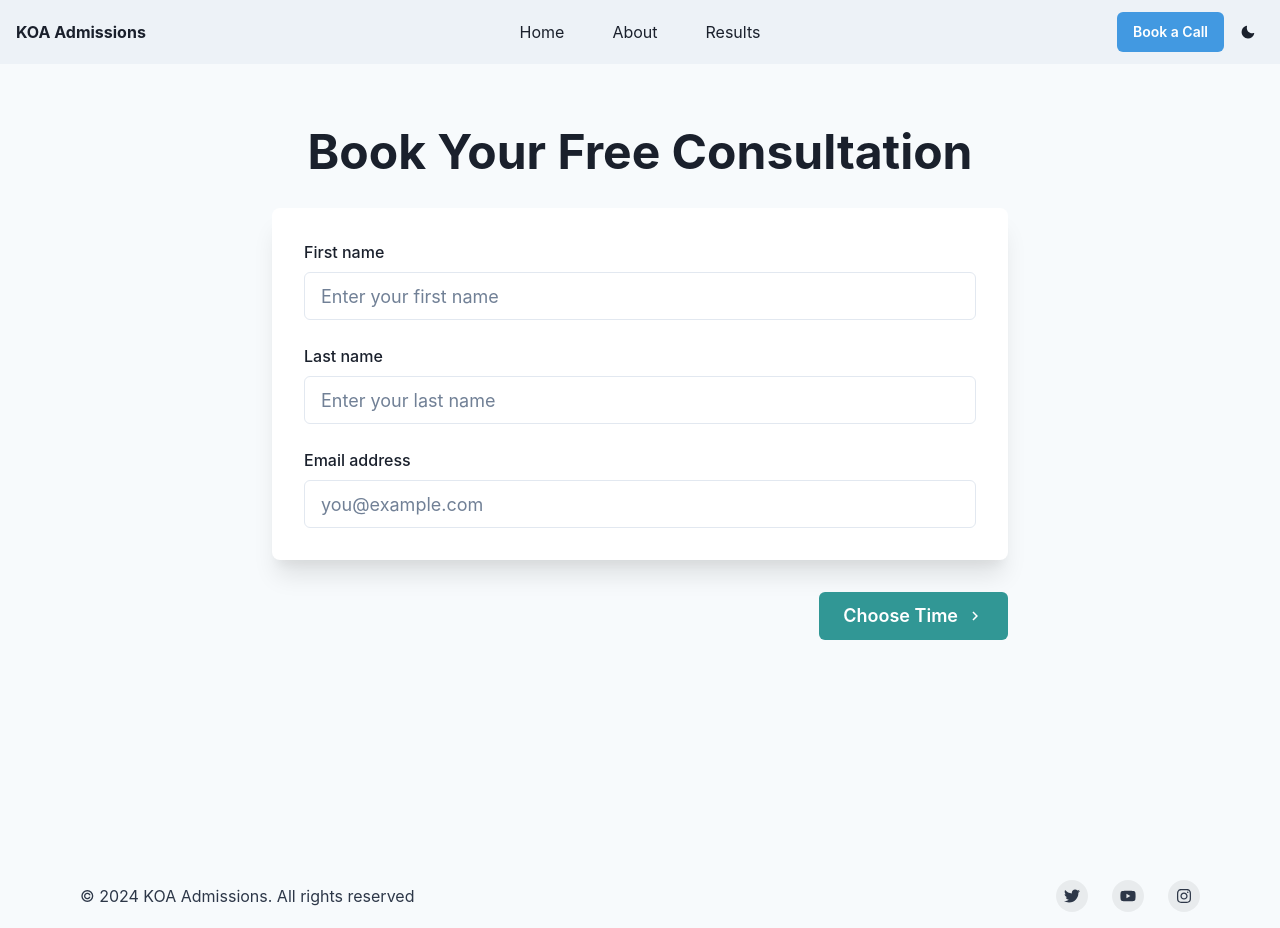
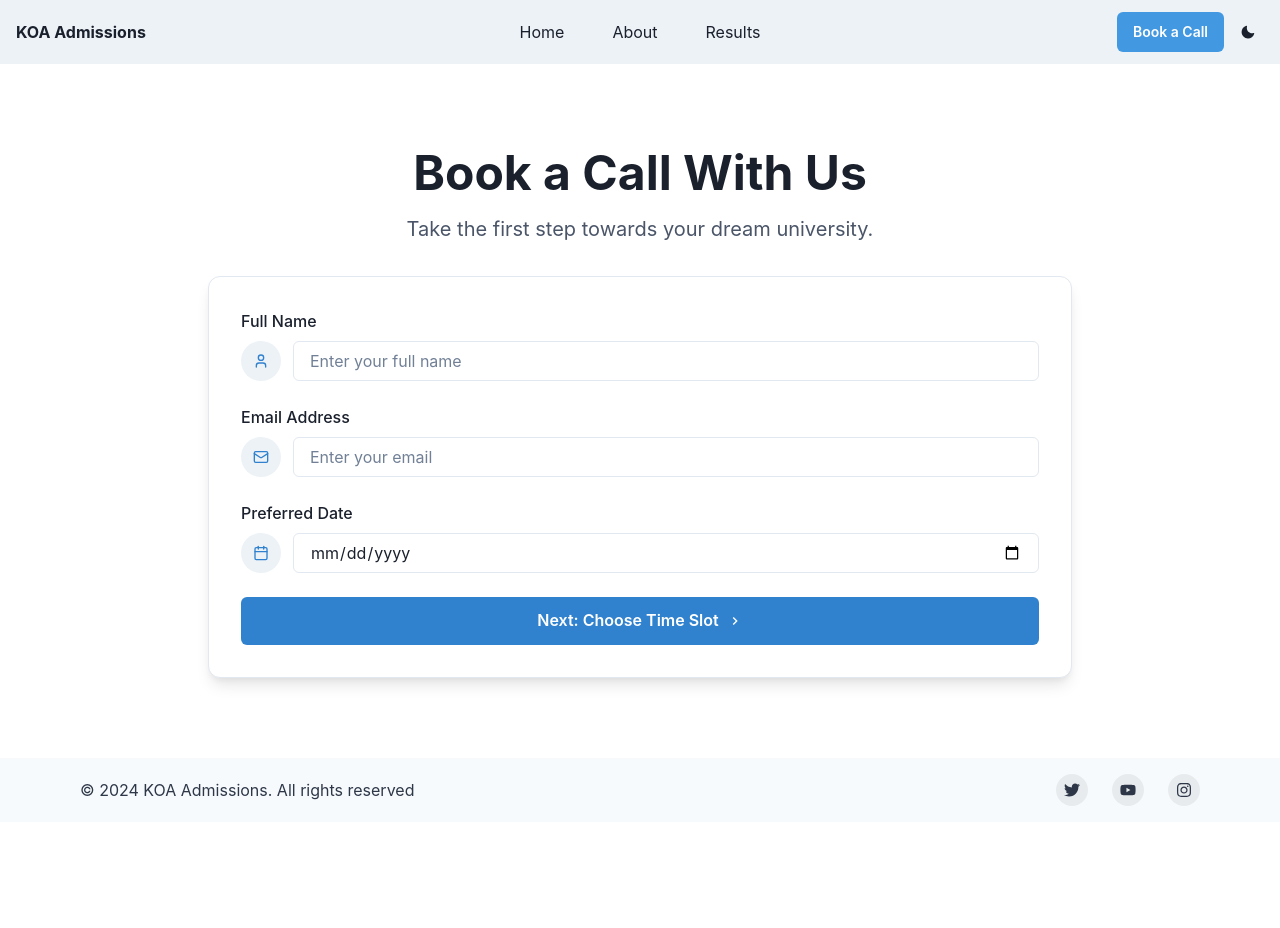
Before and after one commit to ga26oe/koa-admissions-website, a Next.js app: page /bookaCall in a window 1280 px wide. After the commit the page ends 822 px from the top, so only its background shows below. Built offline with nearby package versions, Linux system fonts and the light colour scheme.

Commit message:
styled booking appointment page

```diff
--- a/components/BookACallPage.tsx
+++ b/components/BookACallPage.tsx
@@ -1,6 +1,7 @@
 "use client";
 
-import { useState } from "react";
+import React, { useState } from "react";
+import Link from "next/link";
 import {
   Box,
   Button,
@@ -17,84 +18,76 @@ import {
   useColorModeValue,
   Circle,
   Icon,
+  HStack,
 } from "@chakra-ui/react";
 import { motion } from "framer-motion";
-import { ChevronRightIcon } from "@chakra-ui/icons";
-import { Calendar, User, Mail } from "lucide-react";
+import { ChevronRightIcon, ChevronLeftIcon } from "@chakra-ui/icons";
+import { Calendar, User, Mail, Check } from "lucide-react";
 import CalendlyEmbed from "./CalendlyEmbed";
-import { IconType } from "react-icons";
+import { LucideIcon } from "lucide-react";
 
 const MotionBox = motion(Box);
 
-const Form1 = () => (
-  <VStack spacing={6} align="stretch">
-    <FormControl>
-      <FormLabel htmlFor="first-name">First name</FormLabel>
-      <Input id="first-name" placeholder="Enter your first name" size="lg" />
-    </FormControl>
-    <FormControl>
-      <FormLabel htmlFor="last-name">Last name</FormLabel>
-      <Input id="last-name" placeholder="Enter your last name" size="lg" />
-    </FormControl>
-    <FormControl>
-      <FormLabel htmlFor="email">Email address</FormLabel>
-      <Input id="email" type="email" placeholder="you@example.com" size="lg" />
-    </FormControl>
-  </VStack>
-);
-
-const Form2 = () => (
-  <VStack spacing={6} align="stretch">
-    <Text fontSize="lg" fontWeight="medium">
-      Choose a time that works best for you. We're excited to meet!
-    </Text>
-    <Box borderRadius="lg" overflow="hidden" boxShadow="md">
-      <CalendlyEmbed url="https://calendly.com/gajai-avinash/15-min-admissions-consultation-1" />
-    </Box>
-  </VStack>
-);
-
-const Form3 = () => (
-  <VStack spacing={6} align="center">
-    <Icon as={Calendar} w={12} h={12} color="teal.500" />
-    <Heading as="h2" size="xl" textAlign="center">
-      Thank You!
-    </Heading>
-    <Text fontSize="lg" textAlign="center">
-      We've received your information and will be in touch soon with more
-      details about your consultation.
-    </Text>
-  </VStack>
-);
-
-interface StepIconProps {
-  icon: IconType;
-  isActive: boolean;
+interface InputFieldProps {
+  icon: LucideIcon;
+  label: string;
+  placeholder: string;
+  type?: string;
 }
 
-const StepIcon: React.FC<StepIconProps> = ({ icon, isActive }) => (
+const InputField: React.FC<InputFieldProps> = ({
+  icon: IconComponent,
+  label,
+  placeholder,
+  type = "text",
+}) => {
+  return (
+    <FormControl>
+      <FormLabel>{label}</FormLabel>
+      <Flex align="center">
         <Circle
           size="40px"
-    bg={isActive ? "teal.500" : "gray.200"}
-    color={isActive ? "white" : "gray.500"}
+          bg={useColorModeValue("gray.100", "gray.700")}
+          mr={3}
         >
-    <Icon as={icon} w={5} h={5} />
+          <Icon
+            as={IconComponent}
+            color={useColorModeValue("blue.500", "blue.200")}
+          />
         </Circle>
+        <Input type={type} placeholder={placeholder} />
+      </Flex>
+    </FormControl>
   );
+};
 
-export default function BookACallPage() {
+const BookACallPage: React.FC = () => {
+  const [step, setStep] = useState<number>(1);
+  const [isSubmitting, setIsSubmitting] = useState<boolean>(false);
   const toast = useToast();
-  const [step, setStep] = useState(1);
-  const bgColor = useColorModeValue("gray.50", "gray.800");
-  const textColor = useColorModeValue("gray.800", "white");
 
-  const nextStep = () => setStep(step + 1);
-  const prevStep = () => setStep(step - 1);
+  const handleSubmit = (e: React.FormEvent) => {
+    e.preventDefault();
+    setIsSubmitting(true);
+    // Simulating form submission
+    setTimeout(() => {
+      setIsSubmitting(false);
+      setStep(2);
+      toast({
+        title: "Information Received",
+        description: "Please select a time slot in the calendar below.",
+        status: "success",
+        duration: 5000,
+        isClosable: true,
+      });
+    }, 2000);
+  };
 
-  const handleSubmit = () => {
+  const handleAppointmentConfirmation = () => {
+    setStep(3);
     toast({
-      title: "Consultation Scheduled",
-      description: "We look forward to speaking with you soon!",
+      title: "Appointment Scheduled",
+      description: "We look forward to speaking with you!",
       status: "success",
       duration: 5000,
       isClosable: true,
@@ -102,63 +95,141 @@ export default function BookACallPage() {
   };
 
   return (
-    <Box minHeight="100vh" bg={bgColor} py={16}>
-      <Container maxW="3xl">
+    <Container maxW="4xl" py={20}>
       <MotionBox
         initial={{ opacity: 0, y: 20 }}
         animate={{ opacity: 1, y: 0 }}
         transition={{ duration: 0.5 }}
       >
         <VStack spacing={8} align="stretch">
-            <Heading as="h1" size="2xl" textAlign="center" color={textColor}>
-              Book Your Free Consultation
+          <VStack spacing={3} textAlign="center">
+            <Heading
+              fontSize={{ base: "3xl", md: "4xl", lg: "5xl" }}
+              fontWeight="bold"
+              color={useColorModeValue("gray.800", "white")}
+            >
+              {step === 3 ? "Thank You!" : "Book a Call With Us"}
             </Heading>
+            <Text
+              fontSize="xl"
+              color={useColorModeValue("gray.600", "gray.300")}
+            >
+              {step === 3
+                ? "Your appointment has been scheduled."
+                : "Take the first step towards your dream university."}
+            </Text>
+          </VStack>
 
+          {step === 1 && (
             <Box
-              bg={useColorModeValue("white", "gray.700")}
-              p={8}
-              borderRadius="lg"
-              boxShadow="xl"
+              as="form"
+              onSubmit={handleSubmit}
+              bg={useColorModeValue("white", "gray.800")}
+              p={{ base: 6, md: 8 }}
+              rounded="xl"
+              shadow="lg"
+              borderWidth="1px"
+              borderColor={useColorModeValue("gray.200", "gray.700")}
             >
-              <MotionBox
-                key={step}
-                initial={{ opacity: 0 }}
-                animate={{ opacity: 1 }}
-                transition={{ duration: 0.3 }}
+              <Stack spacing={6}>
+                <InputField
+                  icon={User}
+                  label="Full Name"
+                  placeholder="Enter your full name"
+                />
+                <InputField
+                  icon={Mail}
+                  label="Email Address"
+                  placeholder="Enter your email"
+                  type="email"
+                />
+                <InputField
+                  icon={Calendar}
+                  label="Preferred Date"
+                  placeholder="Select a date"
+                  type="date"
+                />
+
+                <Button
+                  type="submit"
+                  colorScheme="blue"
+                  size="lg"
+                  fontSize="md"
+                  rightIcon={<ChevronRightIcon />}
+                  isLoading={isSubmitting}
+                  loadingText="Submitting..."
                 >
-                {step === 1 ? <Form1 /> : step === 2 ? <Form2 /> : <Form3 />}
-              </MotionBox>
+                  Next: Choose Time Slot
+                </Button>
+              </Stack>
             </Box>
-            <Flex justify="space-between">
-              {step > 1 && (
-                <Button onClick={prevStep} variant="ghost" size="lg">
+          )}
+
+          {step === 2 && (
+            <VStack spacing={6}>
+              <Box
+                bg={useColorModeValue("white", "gray.800")}
+                p={{ base: 6, md: 8 }}
+                rounded="xl"
+                shadow="lg"
+                borderWidth="1px"
+                borderColor={useColorModeValue("gray.200", "gray.700")}
+                w="100%"
+              >
+                <CalendlyEmbed url="https://calendly.com/gajai-avinash/15-min-admissions-consultation-1" />
+              </Box>
+              <HStack>
+                <Button
+                  onClick={() => setStep(1)}
+                  leftIcon={<ChevronLeftIcon />}
+                  variant="outline"
+                >
                   Back
                 </Button>
+                <Button
+                  colorScheme="blue"
+                  rightIcon={<ChevronRightIcon />}
+                  onClick={handleAppointmentConfirmation}
+                >
+                  Confirm Appointment
+                </Button>
+              </HStack>
+            </VStack>
           )}
-              {step < 3 ? (
-                <Button
-                  onClick={nextStep}
-                  colorScheme="teal"
-                  rightIcon={<ChevronRightIcon />}
-                  ml="auto"
-                  size="lg"
+
+          {step === 3 && (
+            <VStack spacing={6}>
+              <Box
+                bg={useColorModeValue("white", "gray.800")}
+                p={{ base: 6, md: 8 }}
+                rounded="xl"
+                shadow="lg"
+                borderWidth="1px"
+                borderColor={useColorModeValue("gray.200", "gray.700")}
+                w="100%"
+                textAlign="center"
               >
-                  {step === 1 ? "Choose Time" : "Confirm"}
+                <Icon as={Check} w={20} h={20} color="green.500" mb={4} />
+                <Heading size="lg" mb={4}>
+                  Appointment Confirmed!
+                </Heading>
+                <Text fontSize="md" mb={6}>
+                  We've sent you an email with all the details. We're excited to
+                  speak with you and help you on your journey to your dream
+                  university.
+                </Text>
+                <Link href="/" passHref>
+                  <Button as="a" colorScheme="blue" size="lg">
+                    Return to Home Page
                   </Button>
-              ) : (
-                <Button
-                  onClick={handleSubmit}
-                  colorScheme="teal"
-                  size="lg"
-                  ml="auto"
-                >
-                  Finish
-                </Button>
+                </Link>
+              </Box>
+            </VStack>
           )}
-            </Flex>
         </VStack>
       </MotionBox>
     </Container>
-    </Box>
   );
-}
+};
+
+export default BookACallPage;
--- a/components/NavBar.tsx
+++ b/components/NavBar.tsx
@@ -128,7 +128,7 @@ export default function NavBar() {
               ))}
 
               {
-                <link href="./bookaCall">
+                <link href="./bookACall">
                   <Button colorScheme="blue" size="sm">
                     Book a Call
                   </Button>
```
Also changed, not shown: app/page.tsx (+66 -13 lines), components/AboutPage.tsx (+38 -23 lines). Lines whose indentation alone changed are shown as unchanged.
